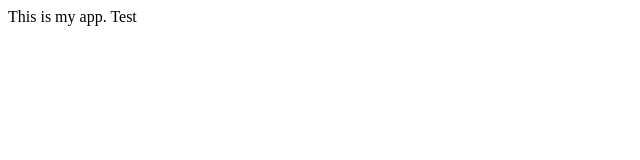
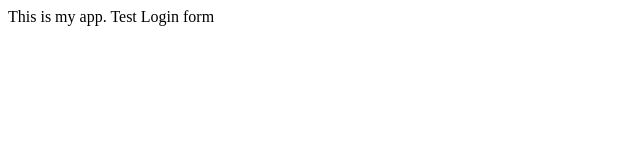
Before and after one commit to Wan-Lee/myapptest, a plain HTML site: page index.html in a window 1280 px wide. Shown: the full height of the page, 0-640 px from the left. Drawn offline with Linux system fonts and the light colour scheme.

Commit message:
login form

```diff
--- /dev/null
+++ b/dir2/app2.js
@@ -0,0 +1 @@
+console.log('test2');
--- a/index.html
+++ b/index.html
@@ -5,5 +5,6 @@
 </head>
 <body>
 	This is my app. Test
+	Login form
 </body>
 </html>
```
Also changed, not shown: login.html (added, +1 -0 lines), 1 other file.
